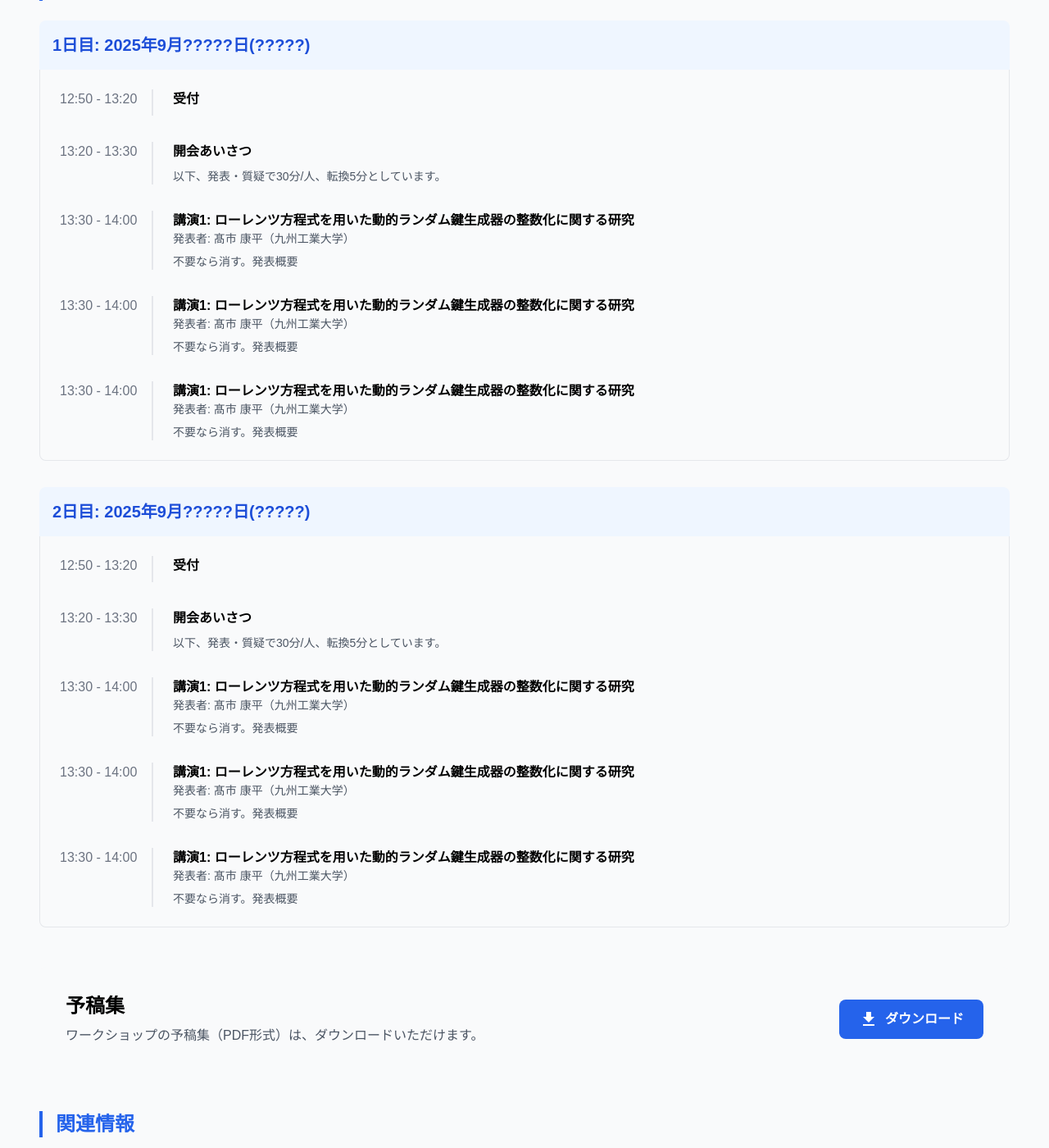
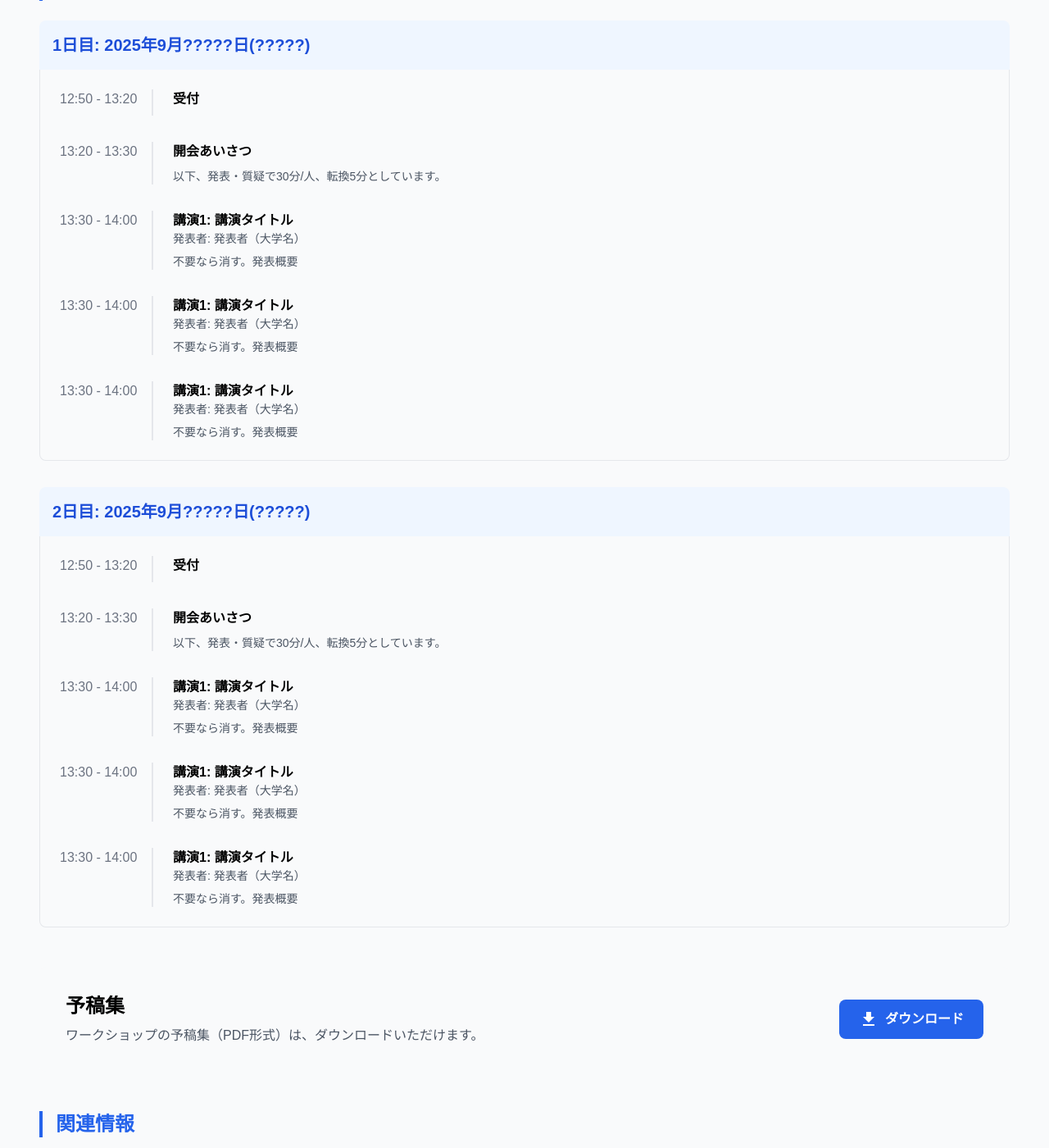
Before and after one commit to ko-max-123/site, a Jekyll site: the page built from pages/workshop11.html, in a window 1280 px wide and 1400 px high, scrolled down 1788 px. Shown: the whole window at 82% size. Built offline with Jekyll 4.4.1, drawn with Linux system fonts in a browser that asks for light colours; nearby versions of some CDN libraries; some of the changed text lies outside the part shown.

Commit message:
情報追加

```diff
--- a/_data/workshop11.yml
+++ b/_data/workshop11.yml
@@ -1,6 +1,6 @@
 title: "第11回 有限体理論とその擬似乱数系列生成への応用ワークショップ"
 sponsored_by: "電子情報通信学会 情報理論とその応用サブソサイエティ"
-executive_committee_member: "林夏生(北九州市立大学)、宮崎武(九州情報大学)、荒木俊輔(九州工業大学)、上原聡(北九州市立大学)"
+executive_committee_member: "林夏生(北九州市立大学)、宮崎武(九州情報大学)、荒木俊輔(九州工業大学)、小寺雄太(岡山大学)"
 overview: "今回で11回目となる有限体理論とその擬似乱数系列生成への応用ワークショップは、
 日頃より有限体理論やその擬似乱数系列生成への応用に関連する研究者、
 またそのようなテーマに興味をもっている研究者が一堂に会し、
@@ -8,21 +8,22 @@
 あるいは個人的な興味から深く掘り下げているテーマなどを、十分な時間をかけてお互いに紹介し、
 共有し、密な議論を展開するための場を提供することを意図したワークショップです。それぞれの研究活動がより情熱をもって進められることへの一助になることを期待しています。
 <br /><br />本ワークショップでは、一般講演も設ける予定ですので、関連する発表についても広く歓迎いたします。なお、本年ワークショップは2日間に渡り対面及びオンライン形式のハイブリッドでの実施を計画しております。（情勢によっては完全オンラインに移行する可能性もございます）。"
-start_date: 2025-08-15
-end_date: 2025-08-16
-place: "？？？？？？？？ & どこかの県どこかの町"
-google_map: <iframe src="https://www.google.com/maps/embed?pb=!1m14!1m8!1m3!1d13248.024825478202!2d130.712204!3d33.889494!3m2!1i1024!2i768!4f13.1!3m3!1m2!1s0x3543cbd8d8d13b4d%3A0x97af4e3ff45c8c58!2z5YyX5Lmd5bee5biC56uL5aSn5a2mIOOBsuOBs-OBjeOBruOCreODo-ODs-ODkeOCuQ!5e0!3m2!1sja!2sjp!4v1753536413370!5m2!1sja!2sjp" width="600" height="450" style="border:0;" allowfullscreen="" loading="lazy" referrerpolicy="no-referrer-when-downgrade"></iframe>
-entrance_fee: "一般: 1,500円 / 学生: 無料"
-application_deadline: "申込締切: 2025年9月????日 (????)"
-manuscript_deadline: "原稿締め切り: 2025年9月????日 (????)"
-social_gathering_application_deadline: "懇親会申込締切：2025年9月????日 (????)"
+start_date: 2025-09-16
+end_date: 2025-09-17
+place: "日田市複合文化施設AOSE"
+place_url: https://www.city.hita.oita.jp/kyouiku_iinkai/riyou/kouminkan/4922.html
+google_map: <iframe src="https://www.google.com/maps/embed?pb=!1m18!1m12!1m3!1d3333.728120419911!2d130.9392304762689!3d33.325922655731596!2m3!1f0!2f0!3f0!3m2!1i1024!2i768!4f13.1!3m3!1m2!1s0x35416a1e39a4a955%3A0x40f4cae237c25ac0!2z5pel55Sw5biC6KSH5ZCI5paH5YyW5pa96KitIEFPU0U!5e0!3m2!1sja!2sjp!4v1753613193881!5m2!1sja!2sjp" width="600" height="450" style="border:0;" allowfullscreen="" loading="lazy" referrerpolicy="no-referrer-when-downgrade"></iframe>
+entrance_fee: "一般: 1,000円 / 学生: 無料"
+application_deadline: "申込締切: 2025年8月26日 (火)"
+manuscript_deadline: "原稿締め切り: 2025年9月2日 (火)"
+social_gathering_application_deadline: "懇親会申込締切：2025年9月5日 (金)"
 application_description: "
 発表及び参加をご希望の方は、以下の締め切りをご確認の上、こちらのフォームからご回答ください。<br />
 また、発表される場合はこちらのフォーマットにしたがって原稿を執筆のうえ、メール（fftprs[at]googlegroups.com）にて送付ください。<br />
 なお、講演(および参加)希望者多数の場合には、会場の広さなどの関係でお断りせざるを得ない場合があり得ますこと、予めご了承ください。<br />
 予稿集は当日配布いたします。また、16日の17時半ごろから懇親会を予定しております。ご参加の可否についても併せて上記フォームからご回答ください。"
 
-url: "/pages/workshop11/"
+url: "/site/pages/workshop11/"
 description: "説明説明説明説明説明説明説明説明説明説明説明説明説明説明説明説明"
 proceedings: "予稿集はまもなく公開されます。ご期待ください。"
 links: "関連情報はまもなく公開されます。ご期待ください。"
@@ -39,16 +40,16 @@
       speaker: ""
       description: "以下、発表・質疑で30分/人、転換5分としています。"
     - time: "13:30 - 14:00"
-      title: "講演1: ローレンツ方程式を用いた動的ランダム鍵生成器の整数化に関する研究"
-      speaker: "発表者: 髙市 康平（九州工業大学）"
+      title: "講演1: 講演タイトル"
+      speaker: "発表者: 発表者（大学名）"
       description: "不要なら消す。発表概要"
     - time: "13:30 - 14:00"
-      title: "講演1: ローレンツ方程式を用いた動的ランダム鍵生成器の整数化に関する研究"
-      speaker: "発表者: 髙市 康平（九州工業大学）"
+      title: "講演1: 講演タイトル"
+      speaker: "発表者: 発表者（大学名）"
       description: "不要なら消す。発表概要"
     - time: "13:30 - 14:00"
-      title: "講演1: ローレンツ方程式を用いた動的ランダム鍵生成器の整数化に関する研究"
-      speaker: "発表者: 髙市 康平（九州工業大学）"
+      title: "講演1: 講演タイトル"
+      speaker: "発表者: 発表者（大学名）"
       description: "不要なら消す。発表概要"
   - day: "2日目: 2025年9月?????日(?????)"
     time_schedule:
@@ -61,14 +62,14 @@
       speaker: ""
       description: "以下、発表・質疑で30分/人、転換5分としています。"
     - time: "13:30 - 14:00"
-      title: "講演1: ローレンツ方程式を用いた動的ランダム鍵生成器の整数化に関する研究"
-      speaker: "発表者: 髙市 康平（九州工業大学）"
+      title: "講演1: 講演タイトル"
+      speaker: "発表者: 発表者（大学名）"
       description: "不要なら消す。発表概要"
     - time: "13:30 - 14:00"
-      title: "講演1: ローレンツ方程式を用いた動的ランダム鍵生成器の整数化に関する研究"
-      speaker: "発表者: 髙市 康平（九州工業大学）"
+      title: "講演1: 講演タイトル"
+      speaker: "発表者: 発表者（大学名）"
       description: "不要なら消す。発表概要"
     - time: "13:30 - 14:00"
-      title: "講演1: ローレンツ方程式を用いた動的ランダム鍵生成器の整数化に関する研究"
-      speaker: "発表者: 髙市 康平（九州工業大学）"
+      title: "講演1: 講演タイトル"
+      speaker: "発表者: 発表者（大学名）"
       description: "不要なら消す。発表概要"
--- a/_data/workshops.yml
+++ b/_data/workshops.yml
@@ -6,8 +6,8 @@
   description: "説明説明説明説明説明説明説明説明説明説明説明説明説明説明説明説明"
 
 - title: "第11回 有限体理論とその擬似乱数系列生成への応用ワークショップ"
-  start_date: 2025-08-15
-  end_date: 2025-08-16
+  start_date: 2025-09-16
+  end_date: 2025-09-17
   url: "/site/pages/workshop11/"
   status: "受け付け中"
   description: "説明説明説明説明説明説明説明説明説明説明説明説明説明説明説明説明"
--- a/pages/workshop11.html
+++ b/pages/workshop11.html
@@ -24,7 +24,7 @@
             <div class="grid grid-cols-1 md:grid-cols-4 border-b">
                 <div class="bg-gray-50 p-4 font-semibold text-gray-600">場所</div>
                 <div class="p-4 md:col-span-3">
-                    <p class="mb-4">{{ workshop11.place }}</p>
+                    <p class="mb-4"><a href="{{ workshop11.place_url }}">{{ workshop11.place }}</a></p>
                     <div class="aspect-w-16 aspect-h-9 rounded-md overflow-hidden">
                         {{ workshop11.google_map }}
                     </div>
@@ -101,6 +101,11 @@
                     href="https://sites.google.com/ec.okayama-u.ac.jp/fftprs2024">https://sites.google.com/ec.okayama-u.ac.jp/fftprs2024</a>
             </div>
             <div class="p-6 border rounded-lg">
+                <h3 class="font-bold text-lg mb-2">日田市観光協会</h3>
+                <a class="text-blue-600 hover:underline"
+                    href="https://oidehita.com/">https://oidehita.com/</a>
+            </div>
+            <div class="p-6 border rounded-lg">
                 <h3 class="font-bold text-lg mb-2">お問い合わせ</h3>
                 <p class="text-gray-600">実行委員長 林夏生: <a class="text-blue-600 hover:underline"
                         href="mailto:test@test">test@test</a></p>
```
Also changed, not shown: index.md (+1 -1 lines).
